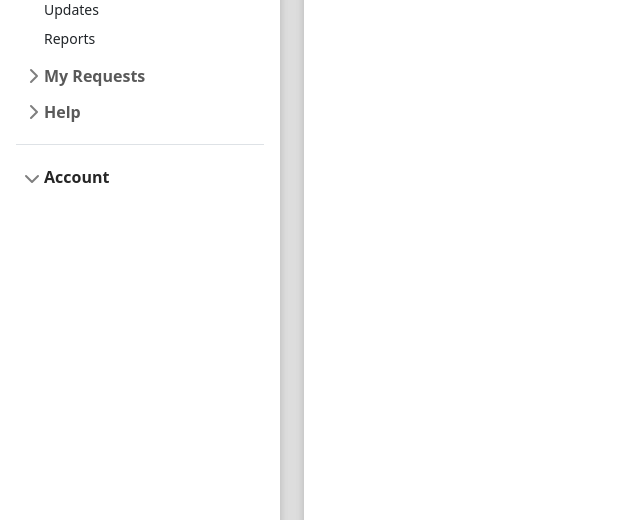
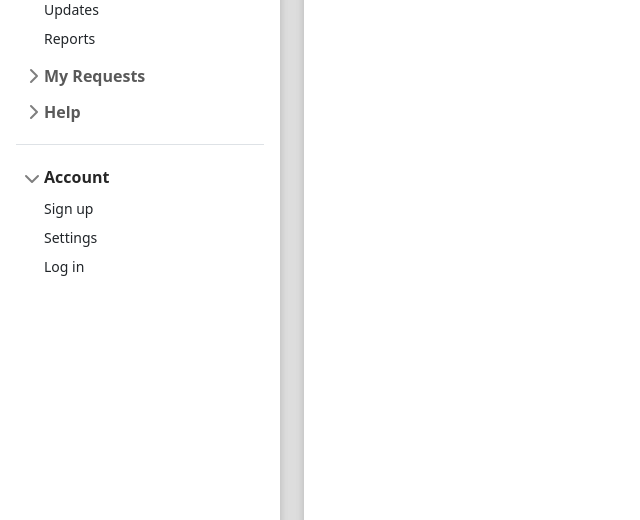
Before and after one commit to Ruffman/rematch, a Django app: page /base/ in a window 1280 px wide. Shown: the part 146-666 px from the top of the page, without its empty margins (0-640 px from the left). Run offline with Django 4.2, Linux system fonts and the light colour scheme; some libraries are stand-ins or nearby versions.

Commit message:
added profile page

```diff
--- a/accounts/urls.py
+++ b/accounts/urls.py
@@ -10,5 +10,6 @@ app_name = 'accounts'
 urlpatterns = [
     path('login/', auth_views.LoginView.as_view(template_name='login.html'), name='login'),
     path('logout/', auth_views.LogoutView.as_view(), name='logout'),
-    path('signup/', views.SignUpView.as_view(), name='signup.html'),
+    path('signup/', views.SignUpView.as_view(), name='signup'),
+    path('profile/', views.ProfileView.as_view(), name='profile'),
 ]
--- a/accounts/views.py
+++ b/accounts/views.py
@@ -1,5 +1,5 @@
 
-from django.views.generic import CreateView
+from django.views.generic import CreateView, TemplateView
 from django.contrib.auth import login, logout
 from django.urls import reverse_lazy
 
@@ -12,3 +12,6 @@ class SignUpView(CreateView):
     form_class = forms.UserCreateForm
     success_url = reverse_lazy('accounts:login')
     template_name = 'signup.html'
+
+class ProfileView(TemplateView):
+    template_name = 'profile.html'
--- a/templates/base.html
+++ b/templates/base.html
@@ -137,6 +137,16 @@
             </button>
             <div class="collapse show" id="account-collapse">
               <ul class="btn-toggle-nav list-unstyled fw-normal pb-1 small">
+                {% if user.is_authenticated %}
+                  <li><a href="{% url 'accounts:profile' %}" class="link-dark rounded">Profile</a></li>
+                  <li><a href="#" class="link-dark rounded">Settings</a></li>
+                  <li><a href="{% url 'accounts:logout' %}" class="link-dark rounded">Log out</a></li>
+                {% else %}
+                  <li><a href="{% url 'accounts:signup' %}" class="link-dark rounded">Sign up</a></li>
+                  <li><a href="#" class="link-dark rounded">Settings</a></li>
+                  <li><a href="{% url 'accounts:login' %}" class="link-dark rounded">Log in</a></li>
+                {% endif %}
+
               </ul>
             </div>
           </li>
```
